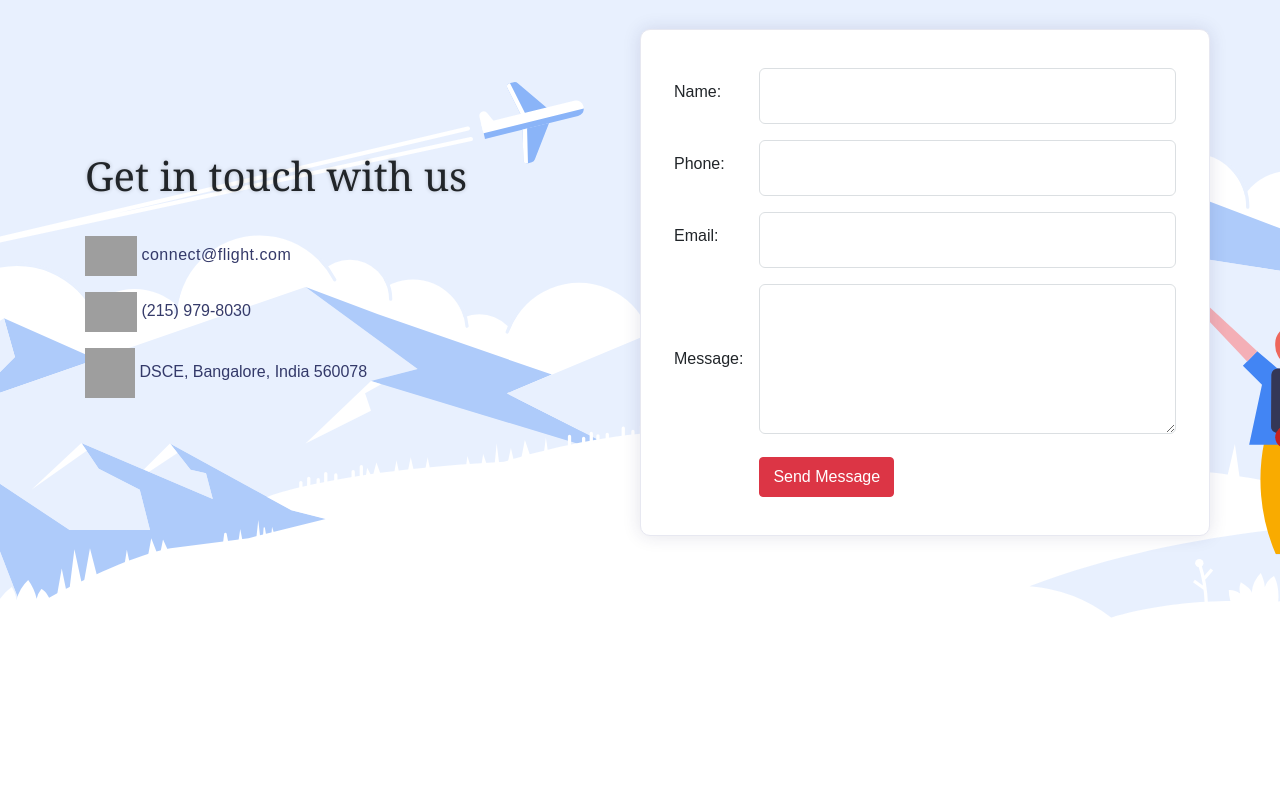
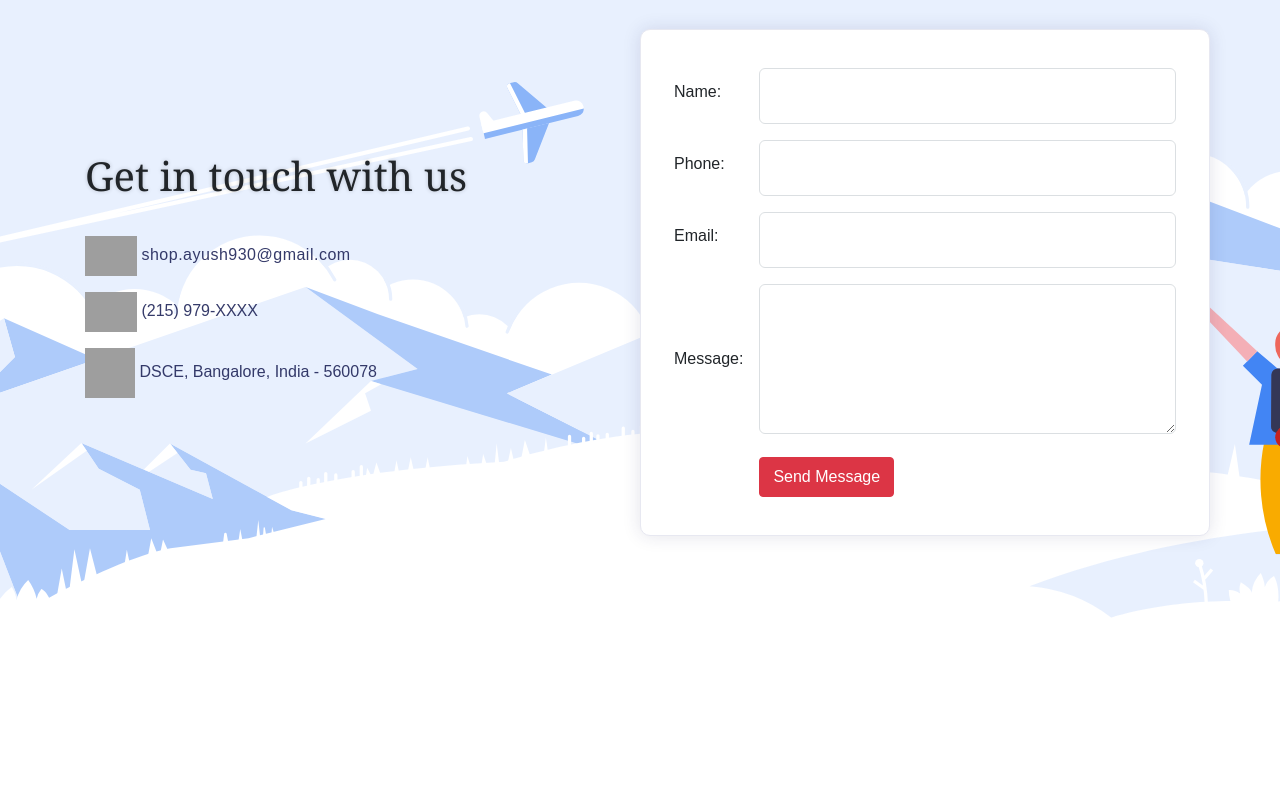
Before and after one commit to ayush9304/Flight, a Django app: page /contact in a window 1280 px wide. Shown: the part 67-865 px from the top of the page. Run offline with Django 3.2, Linux system fonts and the light colour scheme; some libraries are stand-ins or nearby versions; some web fonts are replaced; grey boxes are pictures that could not be loaded.

Commit message:
updated contact details in contact us page

```diff
--- a/flight/templates/flight/contact.html
+++ b/flight/templates/flight/contact.html
@@ -37,7 +37,7 @@
 
 
                                         <a href="mailto:connect@flight.com" class="elements-btns-text--styles_section-1-module-3" style="color: #74828c; letter-spacing:.5px;">
-                                          connect@flight.com
+                                          shop.ayush930@gmail.com
                                         </a>
 
                                       </span>
@@ -56,7 +56,7 @@
                                                 <img class="elements-ci__image_section-1-module-3" src="https://www.peoplemetrics.com/hubfs/Website/phone_1-blue-bottom.svg" alt="phone" loading="" width="52" height="40">
                                               </a>
                                         <a href="tel:#" class="elements-btns-text--styles_section-1-module-3" style="color: #74828c;">
-                                          (215) 979-8030
+                                          (215) 979-XXXX
                                         </a>
                                       </span>
                                     </div>
@@ -71,7 +71,7 @@
                                                 <img class="elements-ci__image_section-1-module-3" src="https://www.peoplemetrics.com/hubfs/Website/pin-blue-bottom.svg" alt="address" loading="" width="50" height="50">
                                               </a>
                                         <a href="https://g.page/DSCENGG?share" class="elements-btns-text--styles_section-1-module-3" style="color: #74828c;">
-                                          DSCE, Bangalore, India 560078
+                                          DSCE, Bangalore, India - 560078
                                         </a>
 
                                       </span>
```
